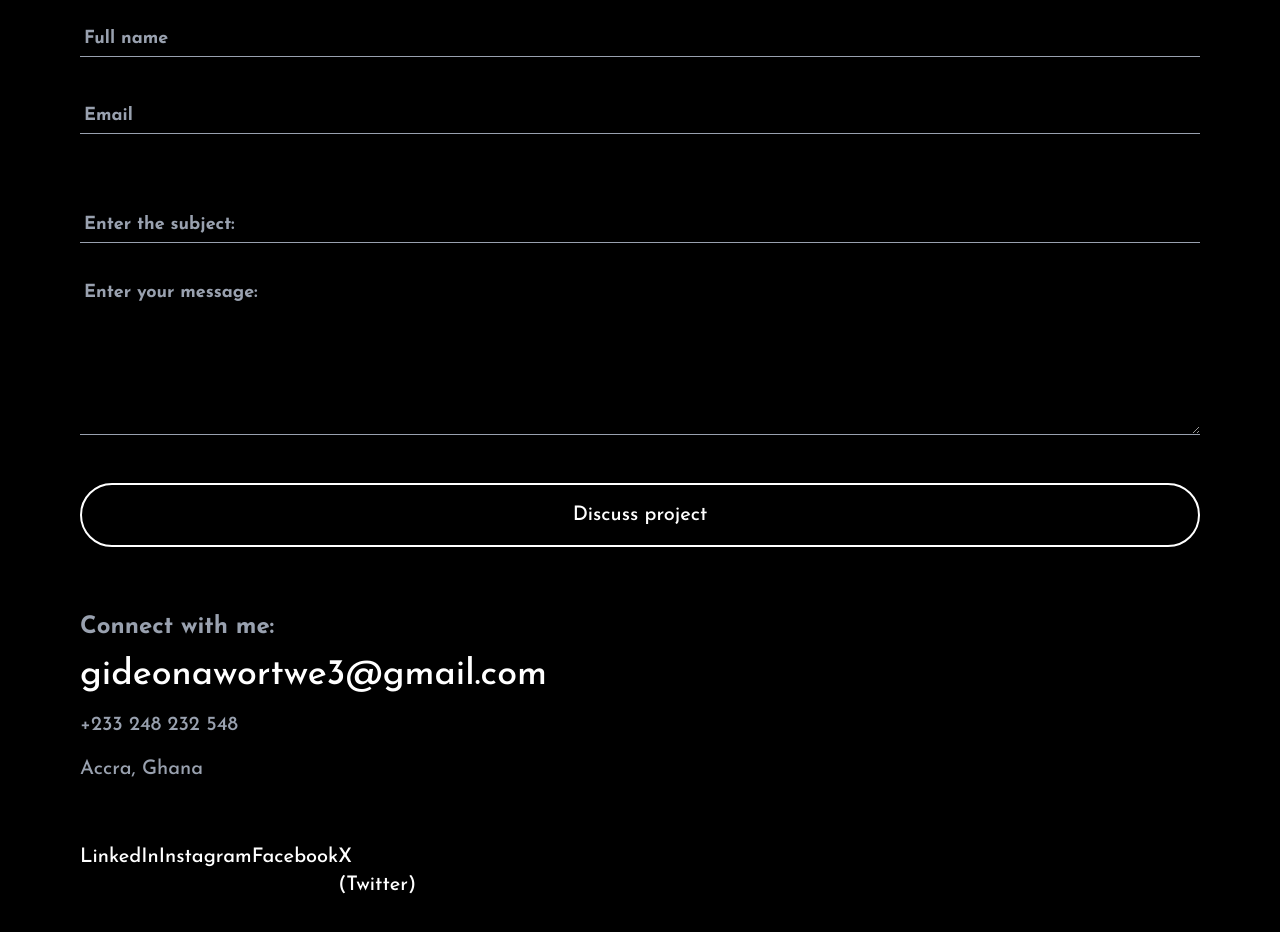
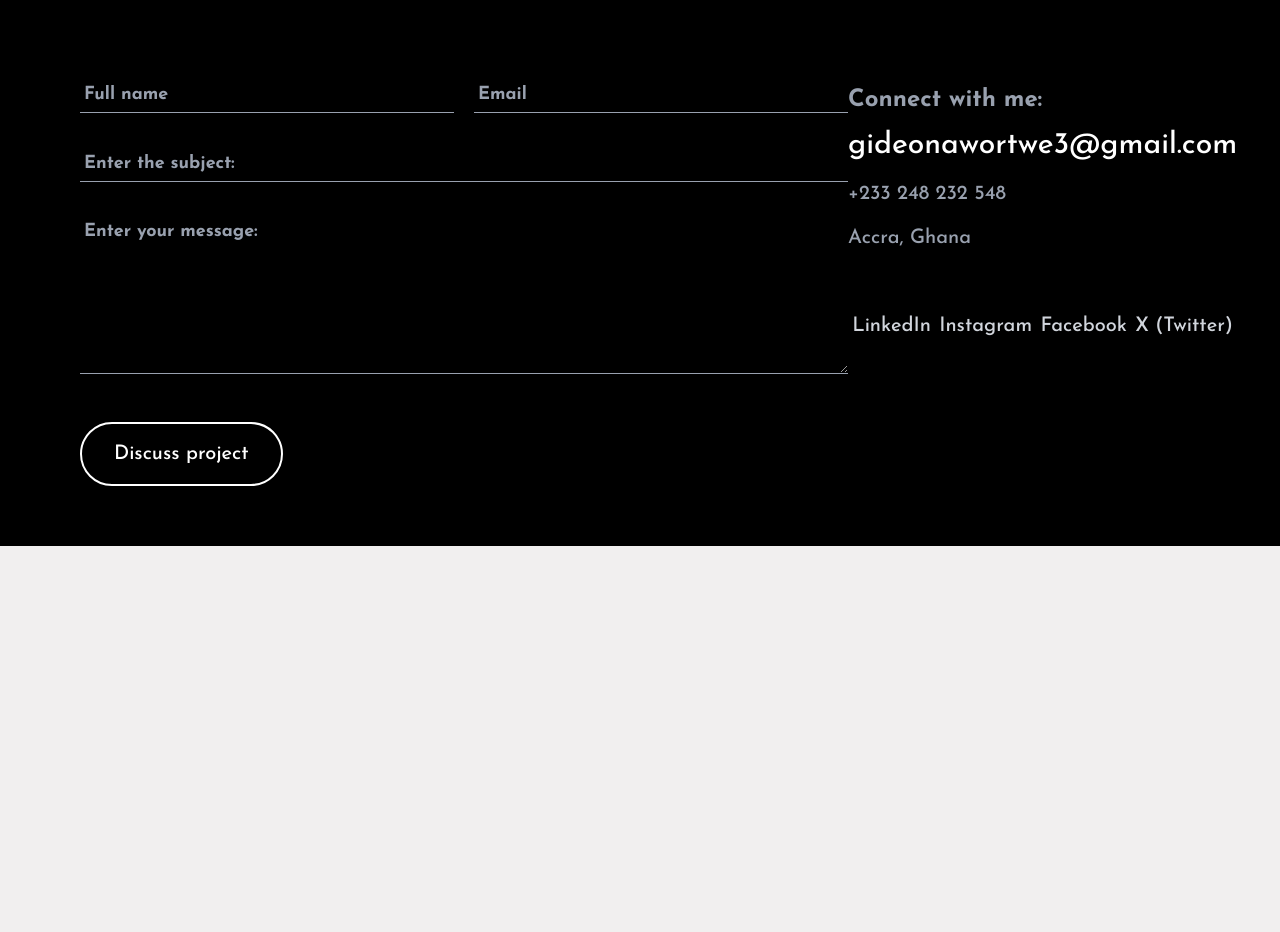
Before and after one commit to Walker-Gideon/walker.dev, a React (Vite) app: page / in a window 1280 px wide. Shown: the part 6420-7352 px from the top of the page. After the commit the page ends 6966 px from the top, so only its background shows below. Built offline with nearby package versions, Linux system fonts and the light colour scheme; a web font is replaced by a local one.

Commit message:
Have a bug to fix

```diff
--- a/src/components/Contact.jsx
+++ b/src/components/Contact.jsx
@@ -14,21 +14,20 @@ function Contact() {
         </h1>
       </div>
 
-      {/* flex flex-col justify-between gap-20 */}
-      <div className="">
-        {/* mt-14 flex justify-between gap-30 */}
-        <div className="">
+      {/* //large:gap-20 */}
+      <div className="md:flex md:flex-col md:justify-between ">
+        {/* //large:gap-20 */}
+        <div className="md:mt-14 md:flex md:justify-between ">
           <ContactForm />
-
-          <div className="w-full mt-2 small:mt-16">
+          <div className="w-full md:w-100 mt-2 small:mt-16 md:mt-2">
             <h1 className="pb-2 text-2xl text-gray-400 font-bold">
               Connect with me:
             </h1>
 
-            <div className="small:mt-1">
+            <div className="small:mt-1 ">
               <a
                 href="mailto:gideonawortwe3@gmail.com"
-                className="text-3xl small:text-[1.8rem] sm:text-3xl medium:text-4xl text-white font-medium"
+                className="text-3xl small:text-[1.8rem] sm:text-3xl medium:text-4xl md:text-3xl text-white font-medium"
               >
                 gideonawortwe3@gmail.com
               </a>
@@ -40,7 +39,7 @@ function Contact() {
               </p>
             </div>
 
-            <SocialLink type={"secondary"} flextype={"secflex"} />
+            <SocialLink />
           </div>
         </div>
       </div>
--- a/src/components/ContactForm.jsx
+++ b/src/components/ContactForm.jsx
@@ -13,8 +13,7 @@ function ContactForm() {
 
   return (
     <form action="#">
-      {/* flex gap-5 w-3xl */}
-      <div className="">
+      <div className="lg:w-3xl lg:flex lg:gap-5">
         <div className="w-full">
           <input
             type="text"
@@ -25,13 +24,13 @@ function ContactForm() {
           />
         </div>
 
-        <div className="w-full small:py-10">
+        <div className="w-full small:py-10 lg:py-0">
           <input
             type="email"
             value={email}
             onChange={(e) => setEmail(e.target.value)}
             placeholder="Email"
-            className="w-full border-b border-b-gray-400 focus:outline-none text-white text-sm small:text-lg sm:text-xl font-bold p-1 placeholder:text-gray-400 placeholder:text-lg"
+            className="w-full  border-b border-b-gray-400 focus:outline-none text-white text-sm small:text-lg sm:text-xl font-bold p-1 placeholder:text-gray-400 placeholder:text-lg"
           />
         </div>
       </div>
@@ -56,7 +55,7 @@ function ContactForm() {
         ></textarea>
       </div>
 
-      <div className="small:flex small:flex-col">
+      <div className="small:flex small:flex-col md:flex-row">
         <div></div>
         <button
           onClick={handleSubmit}
--- a/src/components/SocialLink.jsx
+++ b/src/components/SocialLink.jsx
@@ -1,22 +1,28 @@
-function SocialLink({ type, flextype }) {
-  const base =
-    "w-0 font-medium text-lg small:text-xl text-[#555] whitespace-nowrap";
-  const flexs = "flex justify-between";
+function SocialLink() {
+  // const flexs = "flex justify-between";
   // gap-10 small:gap-4 sm:gap-7
-  const styling = {
-    primary: base + " absolute bottom-10 right-25 pl-4",
-    secondary: base + flexs,
-    primflex: flexs + " flex-col",
-    secflex: flexs + " flex-row text-white small:justify-between",
-  };
+  // const styling = {
+  //   primary: base + " absolute bottom-10 right-25 pl-4",
+  //   secondary: base + flexs,
+  //   primflex: flexs + " flex-col",
+  //   secflex: flexs + " flex-row text-white small:justify-between",
+  // };
 
   return (
-    <div className={styling[type]}>
-      <div className={styling[flextype]}>
-        <a href="#">LinkedIn</a>
-        <a href="#">Instagram</a>
-        <a href="#">Facebook</a>
-        <a href="#">X (Twitter)</a>
+    <div className="w-full font-medium text-lg small:text-xl whitespace-nowrap">
+      <div className="flex items-center justify-between medium:justify-around text-gray-300 transition-colors duration-300">
+        <a href="#" className="hover:text-gray-200">
+          LinkedIn
+        </a>
+        <a href="#" className="hover:text-gray-200">
+          Instagram
+        </a>
+        <a href="#" className="hover:text-gray-200">
+          Facebook
+        </a>
+        <a href="#" className="hover:text-gray-200">
+          X (Twitter)
+        </a>
       </div>
     </div>
   );
--- a/src/index.css
+++ b/src/index.css
@@ -13,6 +13,7 @@
   --breakpoint-medium: 467px;
   --breakpoint-md: 768px;
   --breakpoint-lg: 1024px;
+  --breakpoint-large: 1090px;
   --breakpoint-xl: 1280px;
   --breakpoint-2xl: 1536px;
 }
```
